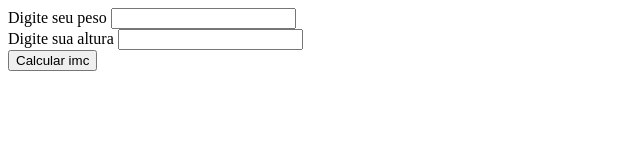
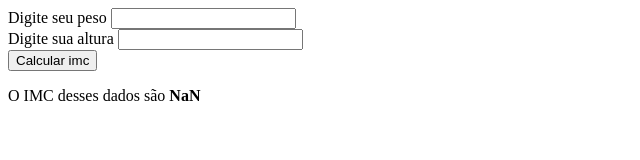
Before and after one commit to leandro2528/calculadora-imc, a plain HTML site: page index.html in a window 1280 px wide. Shown: the whole page, without its empty margins (0-640 px from the left). Drawn offline with Linux system fonts and the light colour scheme.

Commit message:
Adicionando uma funçaõ par fazer os calculos de forma mais dinâmica  em tempo real

```diff
--- a/index.html
+++ b/index.html
@@ -21,7 +21,7 @@
             <button id="btnCalculator">Calcular imc</button>
         </div>
 
-        <p id="imcResult"></p>
+        <p>O IMC desses dados são <strong id="imcResult"></strong></p>
     </div>
 
     <script src="script.js"></script>
--- a/script.js
+++ b/script.js
@@ -1,6 +1,14 @@
 function start() {
     var btnCalculator = document.querySelector('#btnCalculator');
     btnCalculator.addEventListener('click', handleButtonCalculator);
+
+    var inputWeight = document.querySelector('#input-weight');
+    var inputHeight = document.querySelector('#input-height');
+
+    inputWeight.addEventListener('input', handleButtonCalculator);
+    inputHeight.addEventListener('input', handleButtonCalculator);
+
+    handleButtonCalculator();
 }
 
 function calculatorImc(weight, height) {
@@ -10,11 +18,12 @@ function calculatorImc(weight, height) {
 function handleButtonCalculator() {
     var inputWeight = document.querySelector('#input-weight').value;
     var inputHeight = document.querySelector('#input-height').value;
+
     var imcResult = document.querySelector('#imcResult');
 
     var imc = calculatorImc(inputWeight, inputHeight);
 
-    imcResult.textContent = imc;
+    imcResult.textContent = imc.toFixed(2).replace('.', ',');
 
 }
 
```
